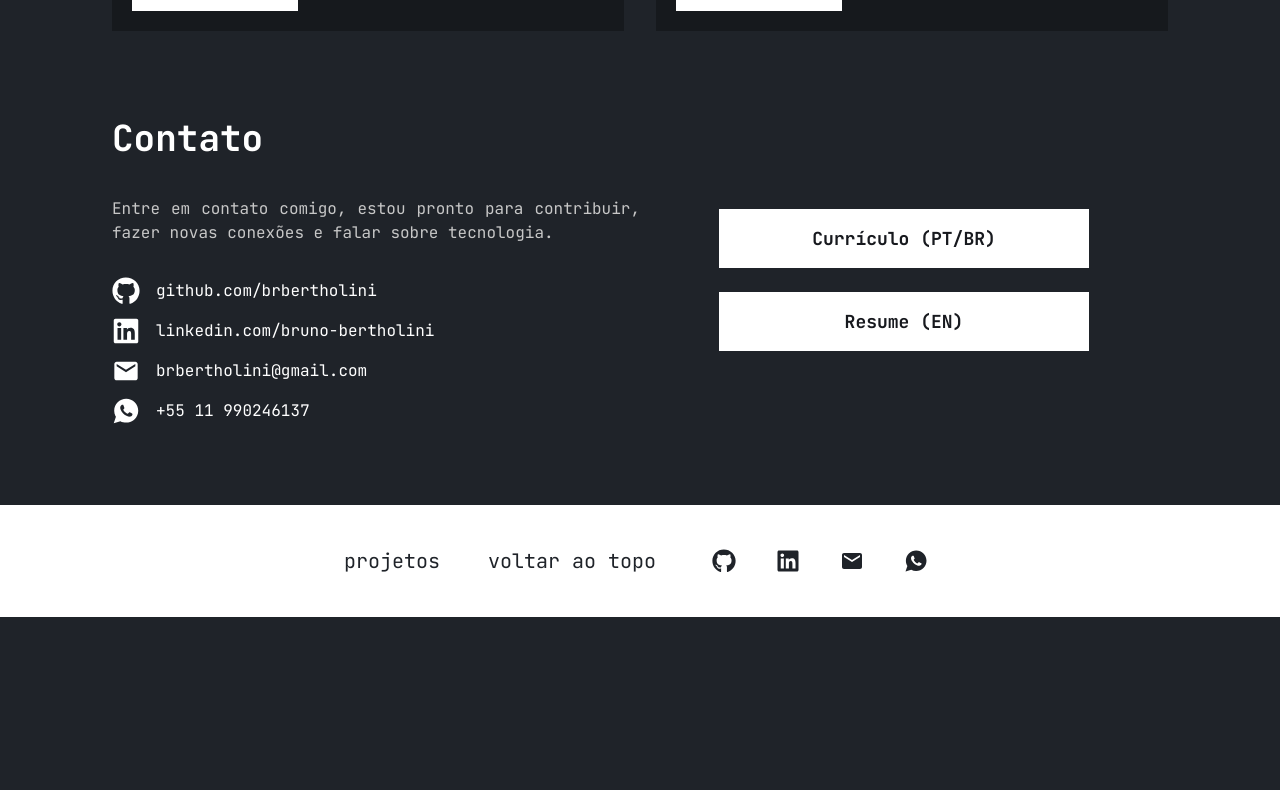
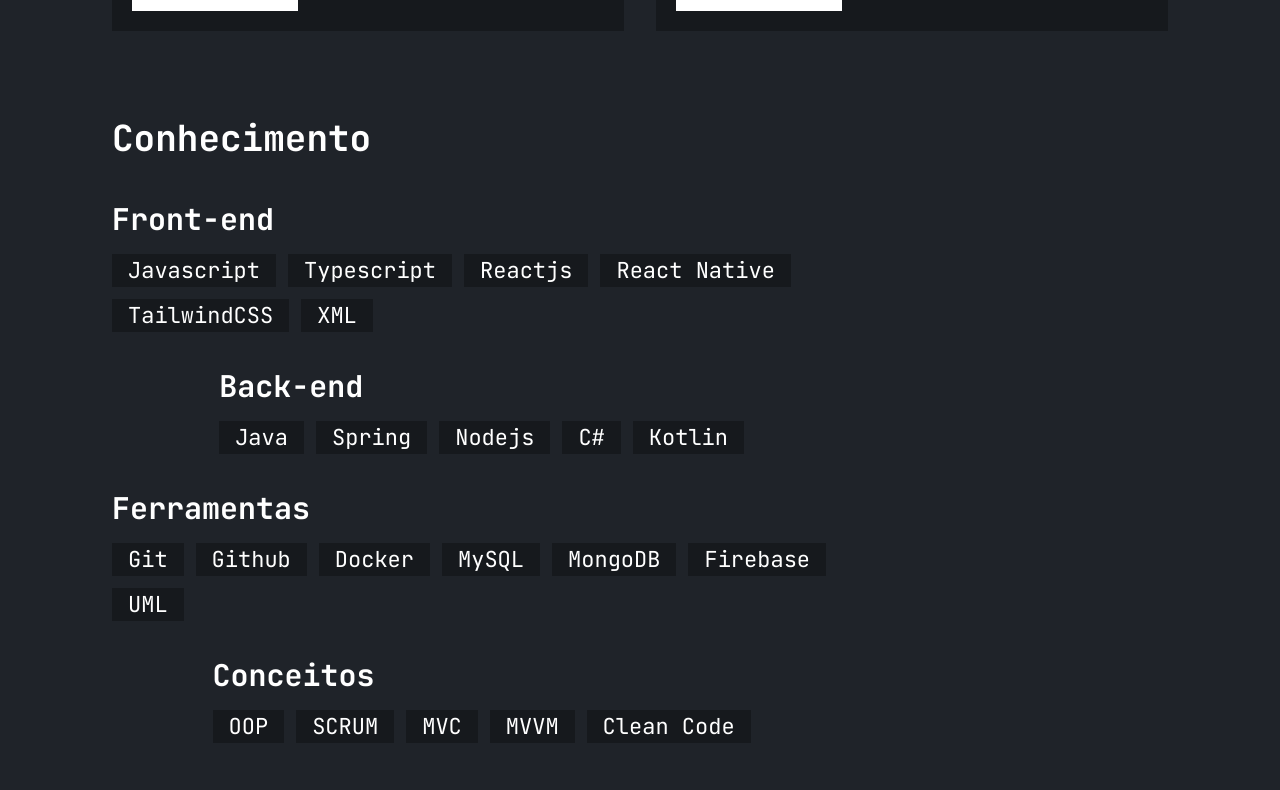
Before and after one commit to brbertholini/portfolio, a React (Vite) app: page / in a window 1280 px wide. Shown: the part 1110-1900 px from the top of the page. Before the commit the page ends 1727 px from the top, so only its background shows below. Built offline with nearby package versions, Linux system fonts and the light colour scheme.

Commit message:
feat: Knowledge section

```diff
--- a/src/App.jsx
+++ b/src/App.jsx
@@ -3,6 +3,7 @@
 import { Footer } from "./components/Footer";
 import { Contact } from "./components/Contact";
 import { Projects } from "./components/Projects";
+import { Knowledge } from "./components/Knowledge";
 
 function App() {
   return (
@@ -21,7 +22,7 @@
           </div>
         </div>
         <Projects />
-
+        <Knowledge />
         <Contact />
       </div>
       <Footer />
--- a/src/components/Knowledge.jsx
+++ b/src/components/Knowledge.jsx
@@ -0,0 +1,52 @@
+export function Knowledge() {
+    return (
+        <div className="pt-20 flex flex-col sm:w-[70%]">
+            <h1 id="contact" className="text-[28px] sm:text-[36px] pb-8 font-jetbrains font-semibold text-white">Conhecimento</h1>
+            <div className="justify-items-center">
+                    <div className="flex flex-col">
+                    <h1 id="contact" className="text-[22px] sm:text-[30px] pb-3 font-jetbrains font-semibold text-white">Front-end</h1>
+                        <div className="flex flex-wrap gap-3">
+                            <h1 className="text-[18px] sm:text-[22px] bg-[#16191D] text-center pr-4 pl-4 items-center font-jetbrains  text-white">Javascript</h1>
+                            <h1 className="text-[18px] sm:text-[22px] bg-[#16191D] text-center pr-4 pl-4 items-center font-jetbrains  text-white">Typescript</h1>
+                            <h1 className="text-[18px] sm:text-[22px] bg-[#16191D] text-center pr-4 pl-4 items-center font-jetbrains  text-white">Reactjs</h1>
+                            <h1 className="text-[18px] sm:text-[22px] bg-[#16191D] text-center pr-4 pl-4 items-center font-jetbrains  text-white">React Native</h1>
+                            <h1 className="text-[18px] sm:text-[22px] bg-[#16191D] text-center pr-4 pl-4 items-center font-jetbrains  text-white">TailwindCSS</h1>
+                            <h1 className="text-[18px] sm:text-[22px] bg-[#16191D] text-center pr-4 pl-4 items-center font-jetbrains  text-white">XML</h1>
+                        </div>
+                    </div>
+                    <div className="flex flex-col pt-8">
+                    <h1 id="contact" className="text-[22px] sm:text-[30px] pb-3 font-jetbrains font-semibold text-white">Back-end</h1>
+                        <div className="flex flex-wrap gap-3">
+                            <h1 className="text-[18px] sm:text-[22px] bg-[#16191D] text-center pr-4 pl-4 items-center font-jetbrains text-white">Java</h1>
+                            <h1 className="text-[18px] sm:text-[22px] bg-[#16191D] text-center pr-4 pl-4 items-center font-jetbrains  text-white">Spring</h1>
+                            <h1 className="text-[18px] sm:text-[22px] bg-[#16191D] text-center pr-4 pl-4 items-center font-jetbrains  text-white">Nodejs</h1>
+                            <h1 className="text-[18px] sm:text-[22px] bg-[#16191D] text-center pr-4 pl-4 items-center font-jetbrains  text-white">C#</h1>
+                            <h1 className="text-[18px] sm:text-[22px] bg-[#16191D] text-center pr-4 pl-4 items-center font-jetbrains  text-white">Kotlin</h1>
+                        </div>
+                    </div>
+                    <div className="flex flex-col pt-8">
+                    <h1 id="contact" className="text-[22px] sm:text-[30px] pb-3 font-jetbrains font-semibold text-white">Ferramentas</h1>
+                        <div className="flex flex-wrap gap-3">
+                            <h1 className="text-[18px] sm:text-[22px] bg-[#16191D] text-center pr-4 pl-4 items-center font-jetbrains  text-white">Git</h1>
+                            <h1 className="text-[18px] sm:text-[22px] bg-[#16191D] text-center pr-4 pl-4 items-center font-jetbrains  text-white">Github</h1>
+                            <h1 className="text-[18px] sm:text-[22px] bg-[#16191D] text-center pr-4 pl-4 items-center font-jetbrains  text-white">Docker</h1>
+                            <h1 className="text-[18px] sm:text-[22px] bg-[#16191D] text-center pr-4 pl-4 items-center font-jetbrains  text-white">MySQL</h1>
+                            <h1 className="text-[18px] sm:text-[22px] bg-[#16191D] text-center pr-4 pl-4 items-center font-jetbrains  text-white">MongoDB</h1>
+                            <h1 className="text-[18px] sm:text-[22px] bg-[#16191D] text-center pr-4 pl-4 items-center font-jetbrains  text-white">Firebase</h1>
+                            <h1 className="text-[18px] sm:text-[22px] bg-[#16191D] text-center pr-4 pl-4 items-center font-jetbrains  text-white">UML</h1>
+                        </div>
+                    </div>
+                    <div className="flex flex-col pt-8">
+                    <h1 id="contact" className="text-[22px] sm:text-[30px] pb-3 font-jetbrains font-semibold text-white">Conceitos</h1>
+                        <div className="flex flex-wrap gap-3">
+                            <h1 className="text-[18px] sm:text-[22px] bg-[#16191D] text-center pr-4 pl-4 items-center font-jetbrains text-white">OOP</h1>
+                            <h1 className="text-[18px] sm:text-[22px] bg-[#16191D] text-center pr-4 pl-4 items-center font-jetbrains text-white">SCRUM</h1>
+                            <h1 className="text-[18px] sm:text-[22px] bg-[#16191D] text-center pr-4 pl-4 items-center font-jetbrains text-white">MVC</h1>
+                            <h1 className="text-[18px] sm:text-[22px] bg-[#16191D] text-center pr-4 pl-4 items-center font-jetbrains text-white">MVVM</h1>
+                            <h1 className="text-[18px] sm:text-[22px] bg-[#16191D] text-center pr-4 pl-4 items-center font-jetbrains text-white">Clean Code</h1>
+                        </div>
+                    </div>
+                </div>
+            </div>
+    )
+}
```
